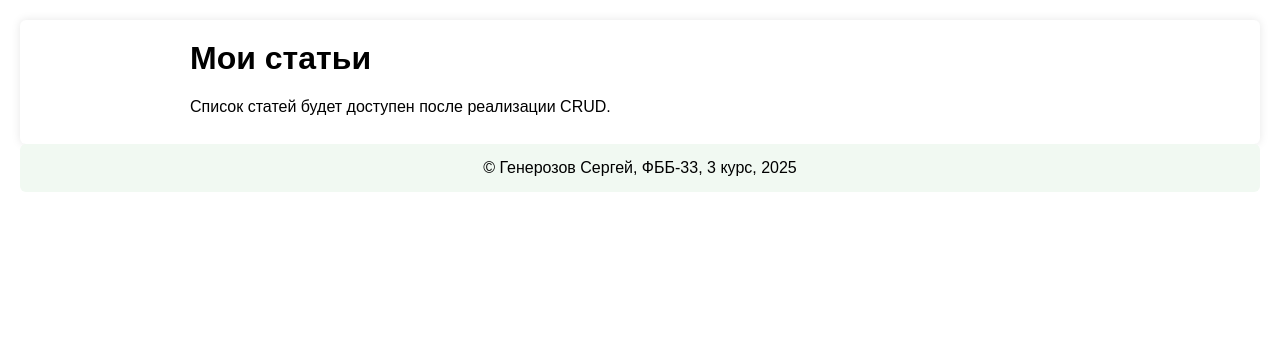
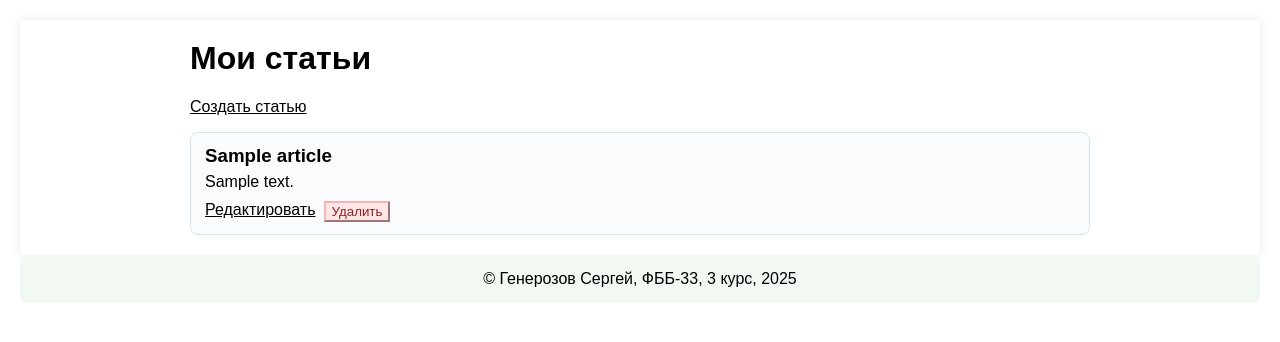
Before and after one commit to Sergey228i666i69/Everyone-makes-a-mistakes, a Flask app: page /lab8/articles in a window 1280 px wide. Shown: the part 86-428 px from the top of the page. Run offline with Flask 3, Linux system fonts and the light colour scheme; a user stored in the database is signed in; tables that the repository leaves empty hold one stand-in row (values such as "Sample post").

Commit message:
CRUD статей

```diff
--- a/lab8.py
+++ b/lab8.py
@@ -1,9 +1,9 @@
-from flask import Blueprint, render_template, request, redirect
-from flask_login import login_user, login_required, logout_user
+from flask import Blueprint, render_template, request, redirect, abort
+from flask_login import login_user, login_required, logout_user, current_user
 from werkzeug.security import generate_password_hash, check_password_hash
 
 from db import db
-from db.models import users
+from db.models import users, articles
 
 lab8 = Blueprint('lab8', __name__)
 
@@ -58,8 +58,73 @@ def login():
 
 @lab8.route('/articles')
 @login_required
-def articles():
-    return render_template('lab8/articles.html')
+def articles_list():
+    user_articles = articles.query.filter_by(login_id=current_user.id).all()
+    return render_template('lab8/articles.html', articles=user_articles)
+
+
+@lab8.route('/create', methods=['GET', 'POST'])
+@login_required
+def create():
+    if request.method == 'GET':
+        return render_template('lab8/create.html')
+
+    title = request.form.get('title')
+    article_text = request.form.get('article_text')
+
+    if not title or not article_text:
+        return render_template('lab8/create.html', error='Заполните все поля')
+
+    new_article = articles(
+        login_id=current_user.id,
+        title=title,
+        article_text=article_text
+    )
+    db.session.add(new_article)
+    db.session.commit()
+    return redirect('/lab8/articles')
+
+
+@lab8.route('/edit/<int:article_id>', methods=['GET', 'POST'])
+@login_required
+def edit(article_id):
+    article = articles.query.get(article_id)
+    if not article:
+        abort(404)
+    if article.login_id != current_user.id:
+        abort(403)
+
+    if request.method == 'GET':
+        return render_template('lab8/edit.html', article=article)
+
+    title = request.form.get('title')
+    article_text = request.form.get('article_text')
+
+    if not title or not article_text:
+        return render_template(
+            'lab8/edit.html',
+            article=article,
+            error='Заполните все поля'
+        )
+
+    article.title = title
+    article.article_text = article_text
+    db.session.commit()
+    return redirect('/lab8/articles')
+
+
+@lab8.route('/delete/<int:article_id>', methods=['POST'])
+@login_required
+def delete(article_id):
+    article = articles.query.get(article_id)
+    if not article:
+        abort(404)
+    if article.login_id != current_user.id:
+        abort(403)
+
+    db.session.delete(article)
+    db.session.commit()
+    return redirect('/lab8/articles')
 
 
 @lab8.route('/logout')
--- a/static/lab8.css
+++ b/static/lab8.css
@@ -67,3 +67,44 @@
     color: #a13232;
     font-size: 14px;
 }
+
+.lab8-form .form-check {
+    display: flex;
+    align-items: center;
+    gap: 8px;
+    font-weight: 600;
+}
+
+.article-list {
+    margin-top: 16px;
+    display: grid;
+    gap: 12px;
+}
+
+.article-card {
+    padding: 12px 14px;
+    border: 1px solid #d6e4ef;
+    border-radius: 8px;
+    background: #f9fbfd;
+}
+
+.article-card h3 {
+    margin: 0 0 6px;
+}
+
+.article-card p {
+    margin: 0 0 10px;
+    white-space: pre-wrap;
+}
+
+.article-actions {
+    display: flex;
+    gap: 8px;
+    flex-wrap: wrap;
+}
+
+.menu-item.danger {
+    background: #ffe6e6;
+    border-color: #f3b5b5;
+    color: #8a2323;
+}
--- a/templates/lab8/articles.html
+++ b/templates/lab8/articles.html
@@ -6,6 +6,24 @@
     <link rel="stylesheet" href="{{ url_for('static', filename='lab8.css') }}">
     <div class="lab8-page">
         <h1>Мои статьи</h1>
-        <p>Список статей будет доступен после реализации CRUD.</p>
+        <a class="menu-item" href="/lab8/create">Создать статью</a>
+        {% if articles %}
+            <div class="article-list">
+                {% for article in articles %}
+                    <div class="article-card">
+                        <h3>{{ article.title }}</h3>
+                        <p>{{ article.article_text }}</p>
+                        <div class="article-actions">
+                            <a class="menu-item" href="/lab8/edit/{{ article.id }}">Редактировать</a>
+                            <form method="post" action="/lab8/delete/{{ article.id }}">
+                                <button type="submit" class="menu-item danger">Удалить</button>
+                            </form>
+                        </div>
+                    </div>
+                {% endfor %}
+            </div>
+        {% else %}
+            <p>Пока нет статей. Создайте первую.</p>
+        {% endif %}
     </div>
 {% endblock %}
```
Also changed, not shown: templates/lab8/create.html (added, +24 -0 lines), templates/lab8/edit.html (added, +24 -0 lines), templates/lab8/index.html (+12 -5 lines).
